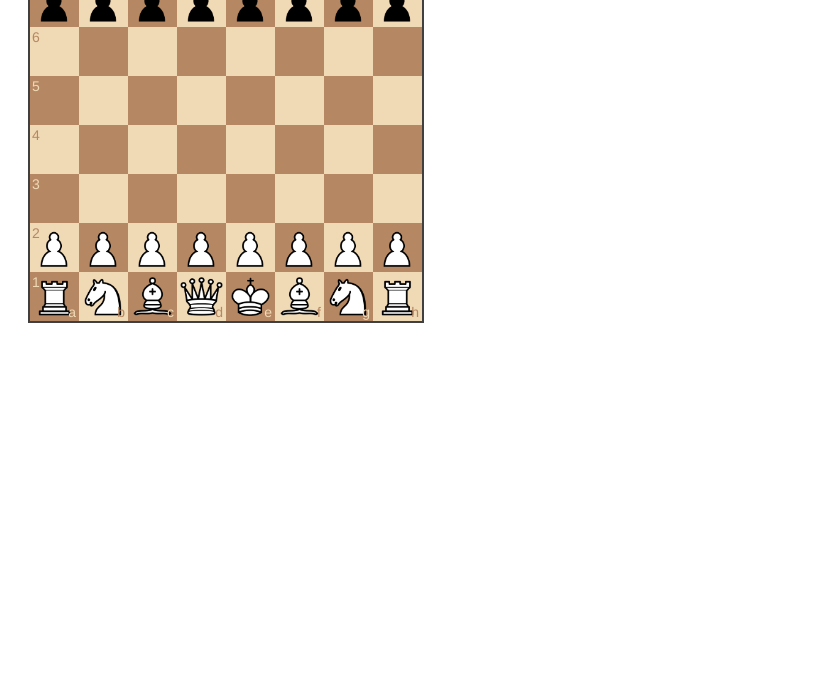
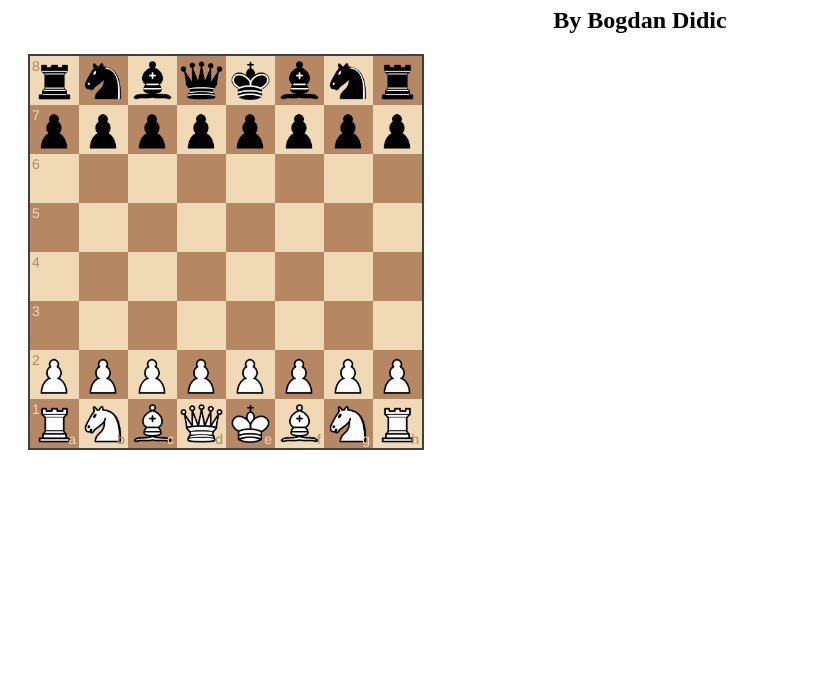
Before and after one commit to RigbyNoCode/webchess, a plain HTML site: page main.html in a window 1280 px wide. Shown: the part 101-800 px from the top of the page, without its empty margins (0-814 px from the left). Drawn offline with nearby package versions, Linux system fonts and the light colour scheme.

Commit message:
Update main.html

```diff
--- a/main.html
+++ b/main.html
@@ -2,8 +2,15 @@
 <html>
 <head>
   <meta charset="utf-8">
-  <title>ChessboardJS Example</title>
+  <title>Chessboard Test</title>
+ <style>
+  .center {
+    text-align: center;
+  }
+ </style>
 
+  <h1 class="center">Chessboard Tracker</h1>
+  <h2 class="center">By Bogdan Didic</h2>
   <!-- Load jQuery first -->
   <script src="https://code.jquery.com/jquery-1.12.4.min.js"></script>
 
@@ -17,7 +24,7 @@
     }
   </style>
 </head>
-<body>
+<body class="center">
   <div id="board1" style="width: 400px"></div>
 
   <!-- Custom JS -->
```
